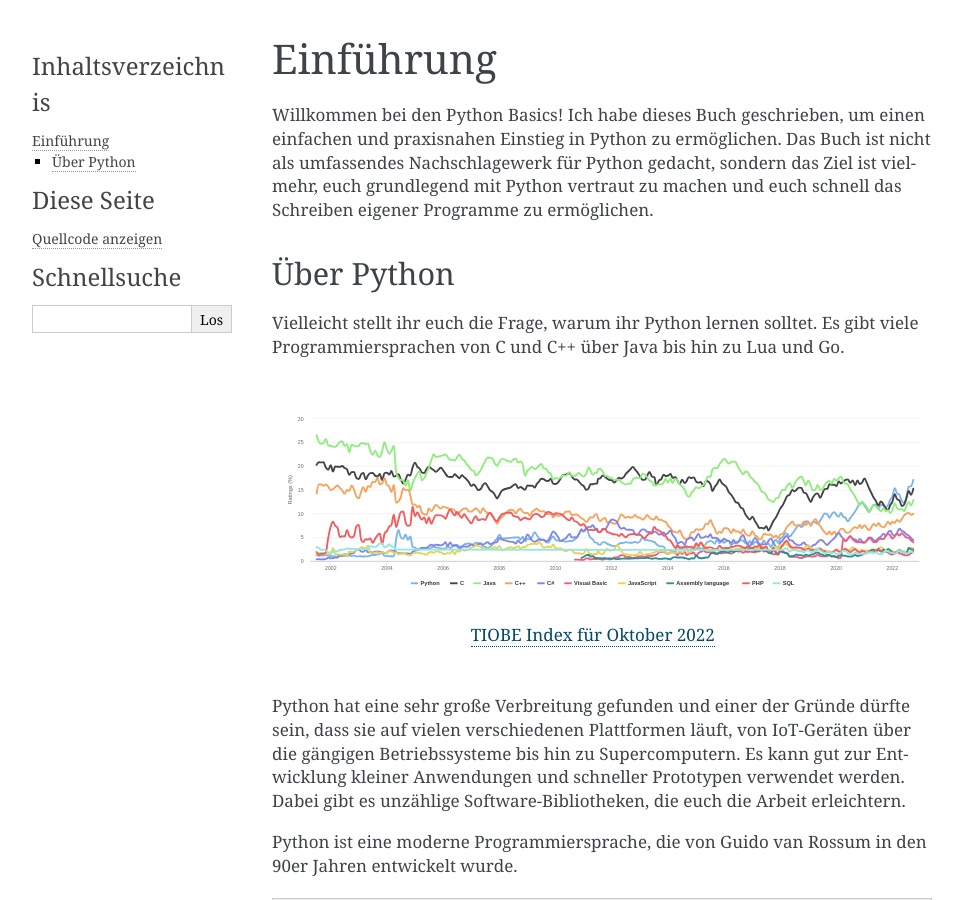
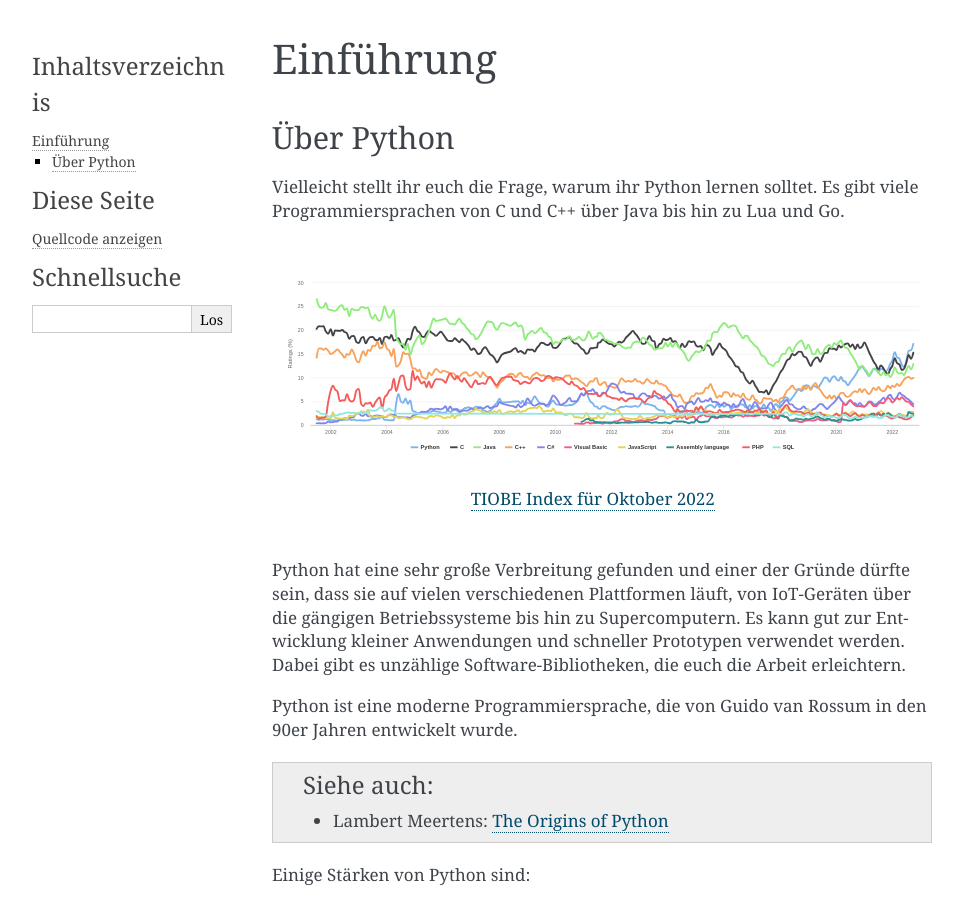
Before and after one commit to veit/python-basics-tutorial-de, a Sphinx documentation site: the page built from docs/intro.rst, in a window 1280 px wide and 900 px high. Shown: the whole window, without its empty margins (148-1111 px from the left). Built offline with Sphinx 7.4.7, drawn with Linux system fonts in a browser that asks for light colours; pages that are not in the unit, such as notebooks, are missing from menus.

```diff
--- a/docs/intro.rst
+++ b/docs/intro.rst
@@ -1,11 +1,5 @@
 Einführung
 ==========
-
-Willkommen bei den Python Basics! Ich habe dieses Buch geschrieben, um einen
-einfachen und praxisnahen Einstieg in Python zu ermöglichen. Das Buch ist nicht
-als umfassendes Nachschlagewerk für Python gedacht, sondern das Ziel ist
-vielmehr, euch grundlegend mit Python vertraut zu machen und euch schnell das
-Schreiben eigener Programme zu ermöglichen.
 
 Über Python
 -----------
```
Also changed, not shown: docs/contribute.rst (added, +7 -0 lines), docs/index.rst (+9 -1 lines).
